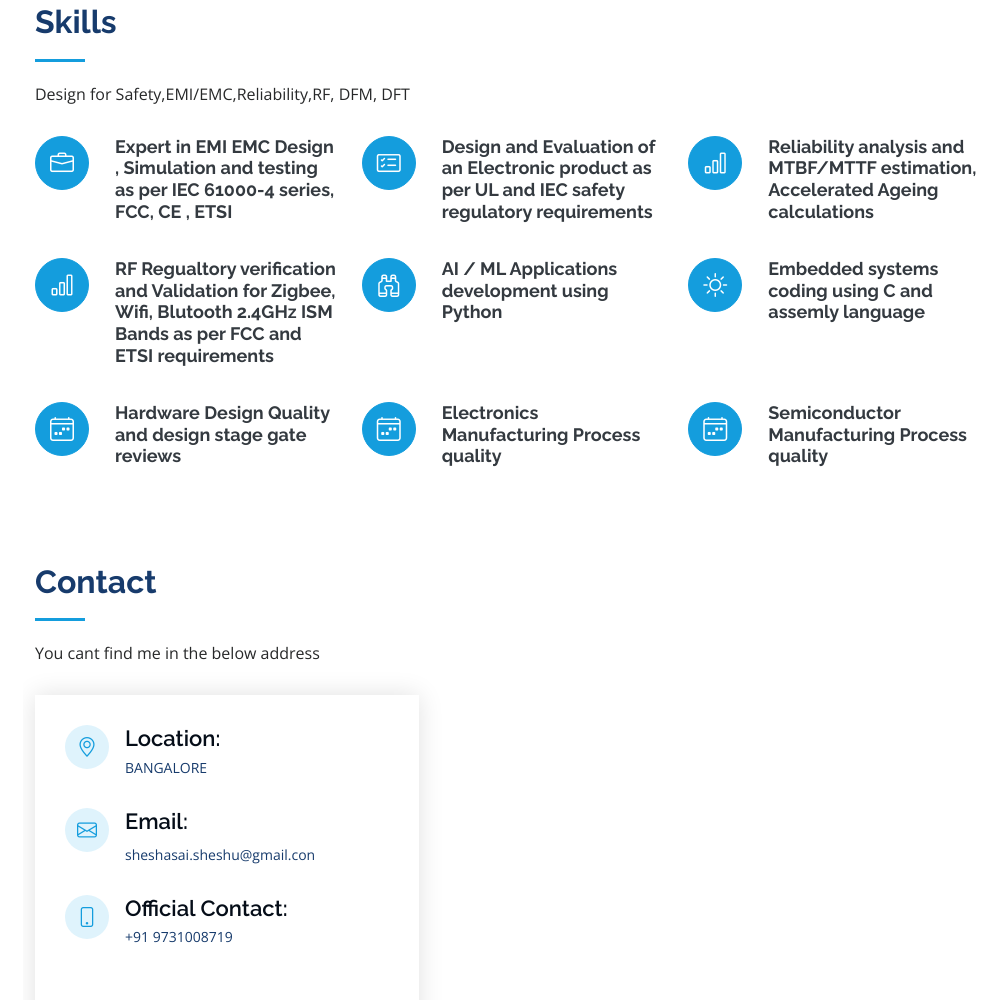
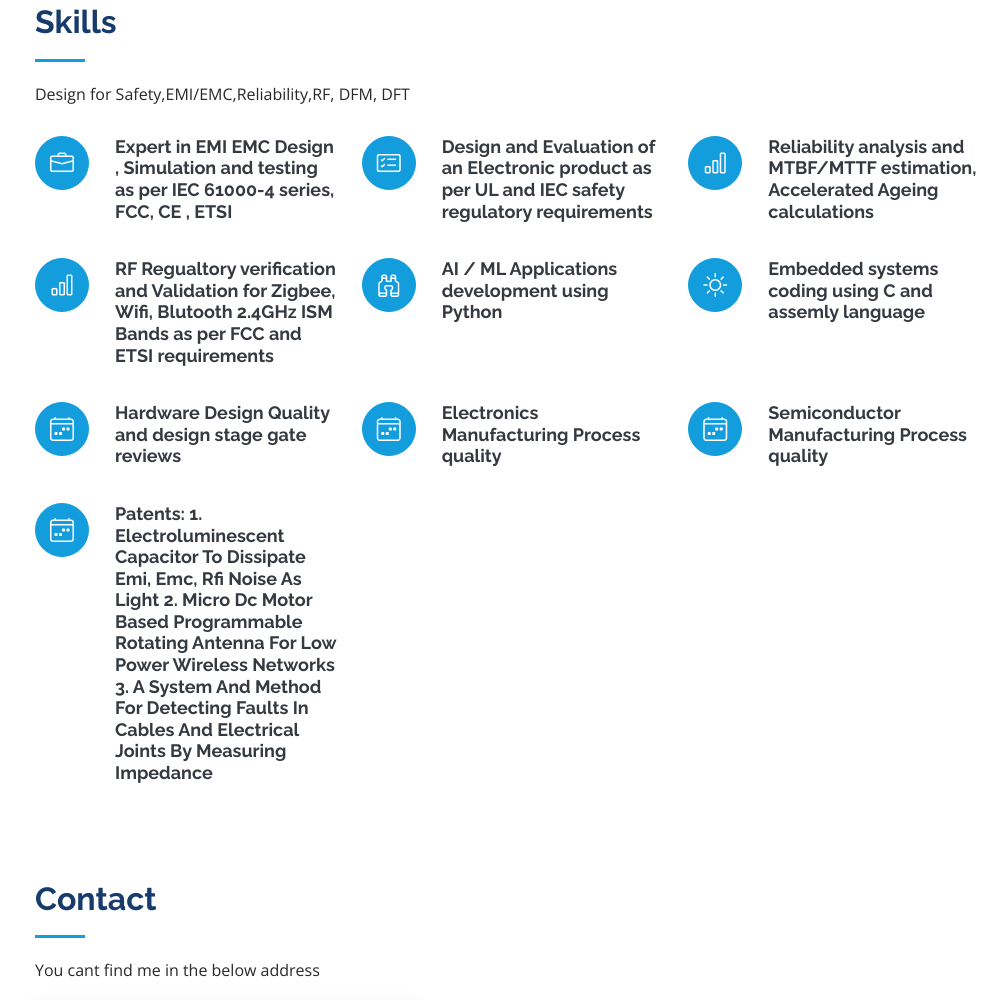
Before and after one commit to Dekkapati/https-seshasai.dekkapati.github.io-, a plain HTML site: page index.html in a window 1280 px wide. Shown: the part 1625-2625 px from the top of the page, without its empty margins (277-1275 px from the left). Drawn offline with nearby package versions, Linux system fonts and the light colour scheme.

Commit message:
Update index.html
Signed-off-by: Seshasai <110626180+Dekkapati@users.noreply.github.com>

```diff
--- a/index.html
+++ b/index.html
@@ -182,6 +182,15 @@
             <h4 class="title"><a href="">Semiconductor Manufacturing Process quality</a></h4>
             <p class="description"></p>
           </div>
+           <div class="col-lg-4 col-md-6 icon-box" data-aos="fade-up" data-aos-delay="500">
+            <div class="icon"><i class="bi bi-calendar4-week"></i></div>
+            <h4 class="title"><a href="">Patents:
+              1. Electroluminescent Capacitor To Dissipate Emi, Emc, Rfi Noise As Light
+              2. Micro Dc Motor Based Programmable Rotating Antenna For Low Power Wireless Networks
+              3. A System And Method For Detecting Faults In Cables And Electrical Joints By Measuring Impedance
+              </a></h4>
+            <p class="description"></p>
+          </div>
         </div>
 
       </div>
```
